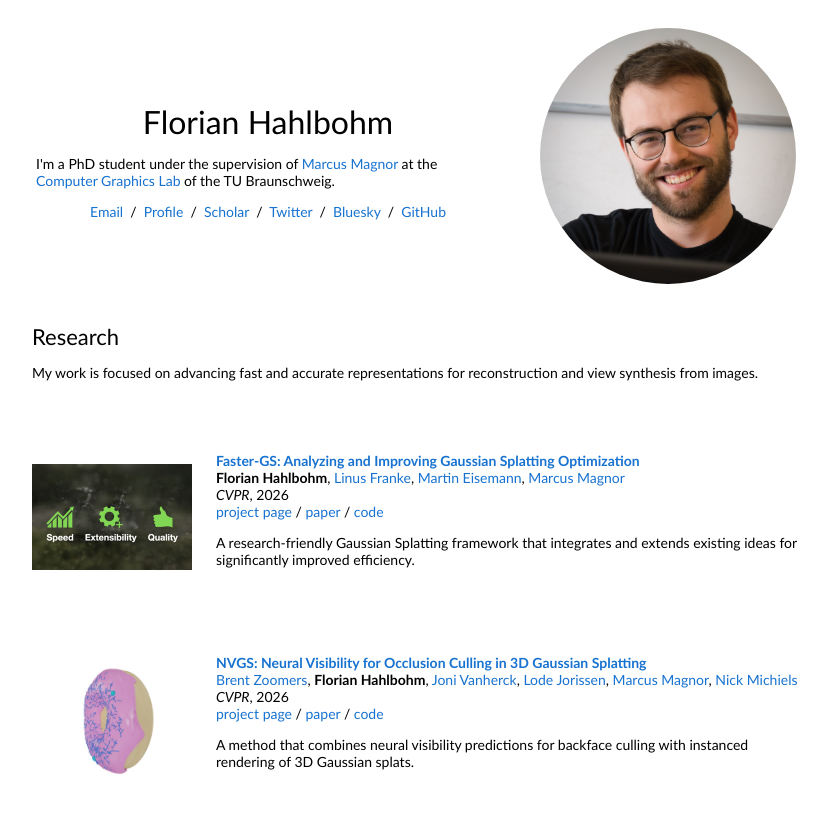
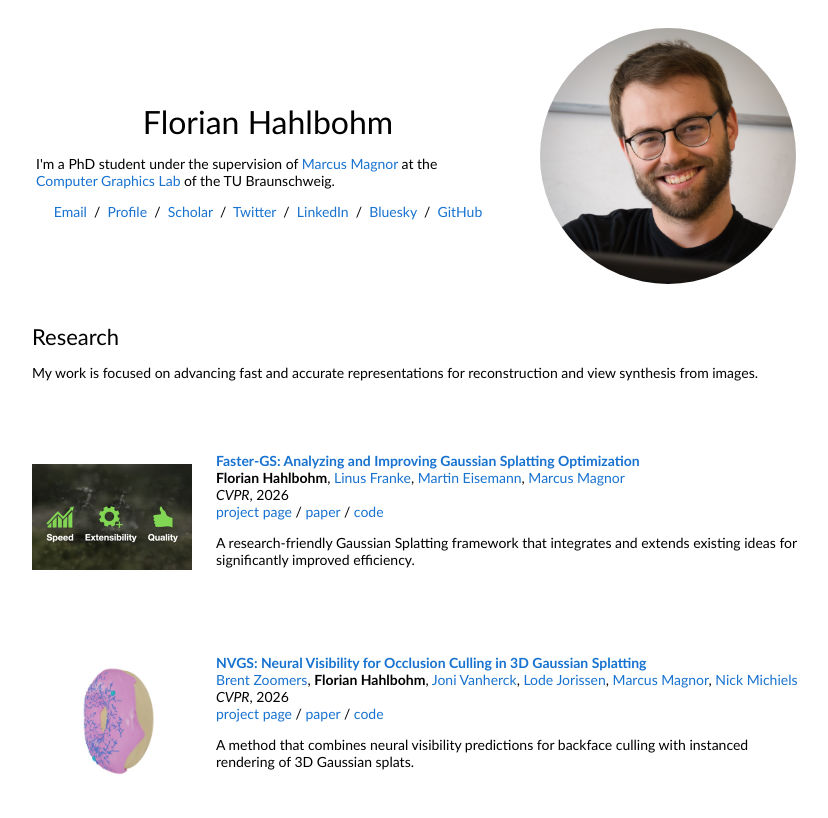
Before and after one commit to fhahlbohm/fhahlbohm.github.io, a plain HTML site: page index.html in a window 1280 px wide. Shown: the top 818 px of the page, without its empty margins (224-1052 px from the left). Drawn offline with Linux system fonts and the light colour scheme.

Commit message:
Add LinkedIn

```diff
--- a/index.html
+++ b/index.html
@@ -27,6 +27,7 @@
                       <a href="https://graphics.tu-bs.de/people/hahlbohm">Profile</a> &nbsp;/&nbsp;
                       <a href="https://scholar.google.com/citations?user=SLiSrCsAAAAJ">Scholar</a> &nbsp;/&nbsp;
                       <a href="https://twitter.com/fhahlbohm">Twitter</a> &nbsp;/&nbsp;
+                      <a href="https://www.linkedin.com/in/florian-hahlbohm-a36b2b24a/">LinkedIn</a> &nbsp;/&nbsp;
                       <a href="https://bsky.app/profile/fhahlbohm.bsky.social">Bluesky</a> &nbsp;/&nbsp;
                       <a href="https://github.com/fhahlbohm/">GitHub</a>
                     </p>
```
